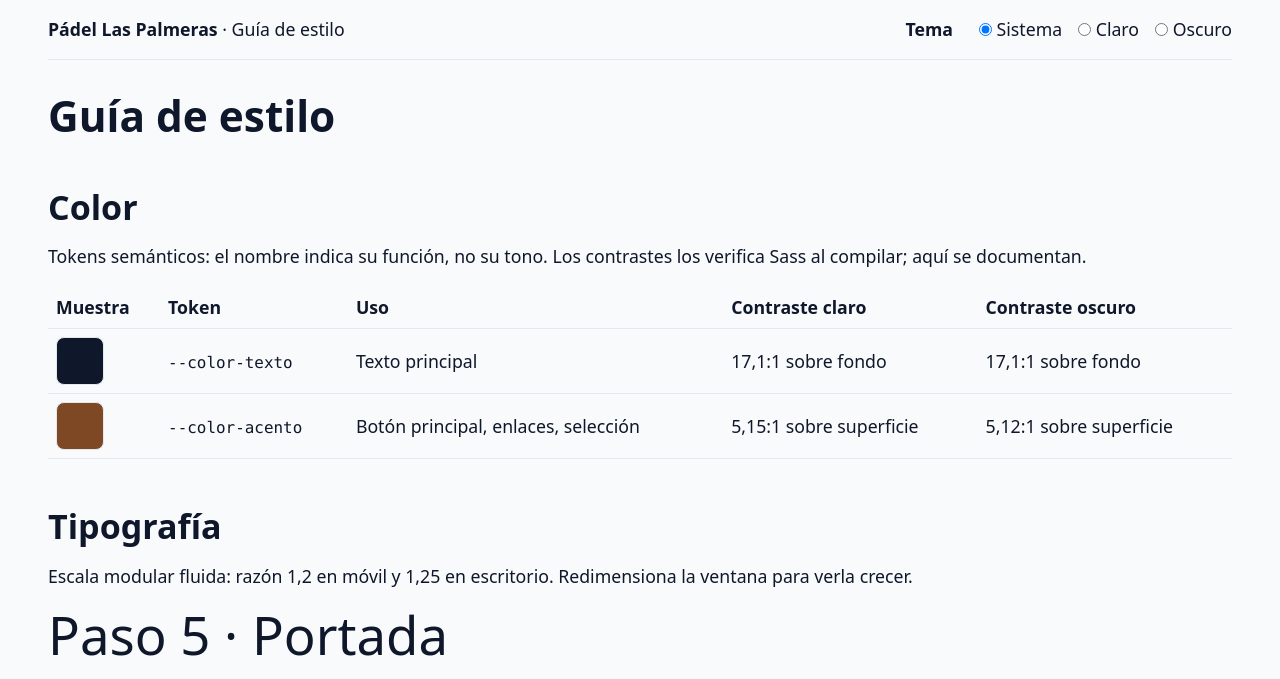
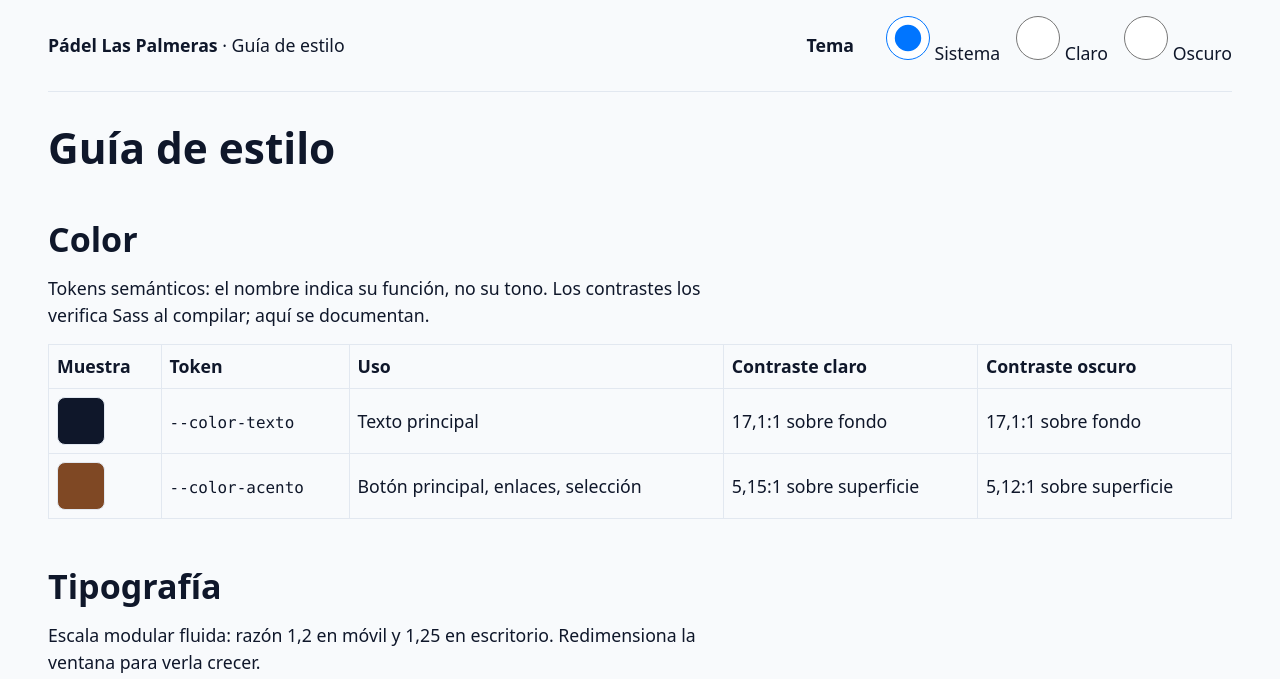
Before and after one commit to martiurenya07-droid/padelcomunidad-los-olivos, a website: page guia.html in a window 1280 px wide. Shown: the top 679 px of the page. Drawn offline with Linux system fonts and the light colour scheme.

Commit message:
S02: tipografia, espaciado y estilos base

```diff
--- a/scss/base/_elementos.scss
+++ b/scss/base/_elementos.scss
@@ -51,7 +51,92 @@
     font-size: 0.9em;
   }
 
-  // TODO Fase 1: redefine al menos estos elementos con tokens
-  //   p (medida máxima de línea en ch), small, strong,
-  //   ul/ol, hr, table/th/td, fieldset/legend, label, input, select
+  // Párrafos: longitud de línea cómoda para lectura.
+  p {
+    max-inline-size: 65ch;
+    line-height: var(--interlineado-texto);
+    text-wrap: pretty;
+  }
+
+  // Texto secundario y énfasis.
+  small {
+    font-size: var(--paso-menos-1);
+  }
+
+  strong {
+    font-weight: 700;
+  }
+
+  // Listas.
+  ul,
+  ol {
+    padding-inline-start: var(--espacio-m);
+    margin-block: var(--espacio-s);
+  }
+
+  li {
+    margin-block-end: var(--espacio-2xs);
+  }
+
+  // Separador horizontal.
+  hr {
+    border: 0;
+    border-block-start: 1px solid var(--color-borde);
+    margin-block: var(--espacio-l);
+  }
+
+  // Tablas.
+  table {
+    inline-size: 100%;
+    border-collapse: collapse;
+  }
+
+  th,
+  td {
+    padding: var(--espacio-s);
+    border: 1px solid var(--color-borde);
+    text-align: start;
+  }
+
+  th {
+    font-weight: 700;
+    background-color: var(--color-fondo);
+  }
+
+  td {
+    font-variant-numeric: tabular-nums;
+  }
+
+  // Grupos de formulario.
+  fieldset {
+    min-inline-size: 0;
+    padding: var(--espacio-s);
+    border: 1px solid var(--color-borde-control);
+    border-radius: var(--radio-control);
+  }
+
+  legend {
+    padding-inline: var(--espacio-2xs);
+    font-weight: 700;
+  }
+
+  label {
+    display: inline-block;
+    margin-block-end: var(--espacio-2xs);
+    cursor: pointer;
+  }
+
+  // Controles de formulario.
+  input,
+  select {
+    @include objetivo-tactil;
+
+    max-inline-size: 100%;
+    padding-inline: var(--espacio-xs);
+    border: 1px solid var(--color-borde-control);
+    border-radius: var(--radio-control);
+    background-color: var(--color-superficie);
+    color: var(--color-texto);
+    font: inherit;
+  }
 }
```
Also changed, not shown: css/estilos.css.
